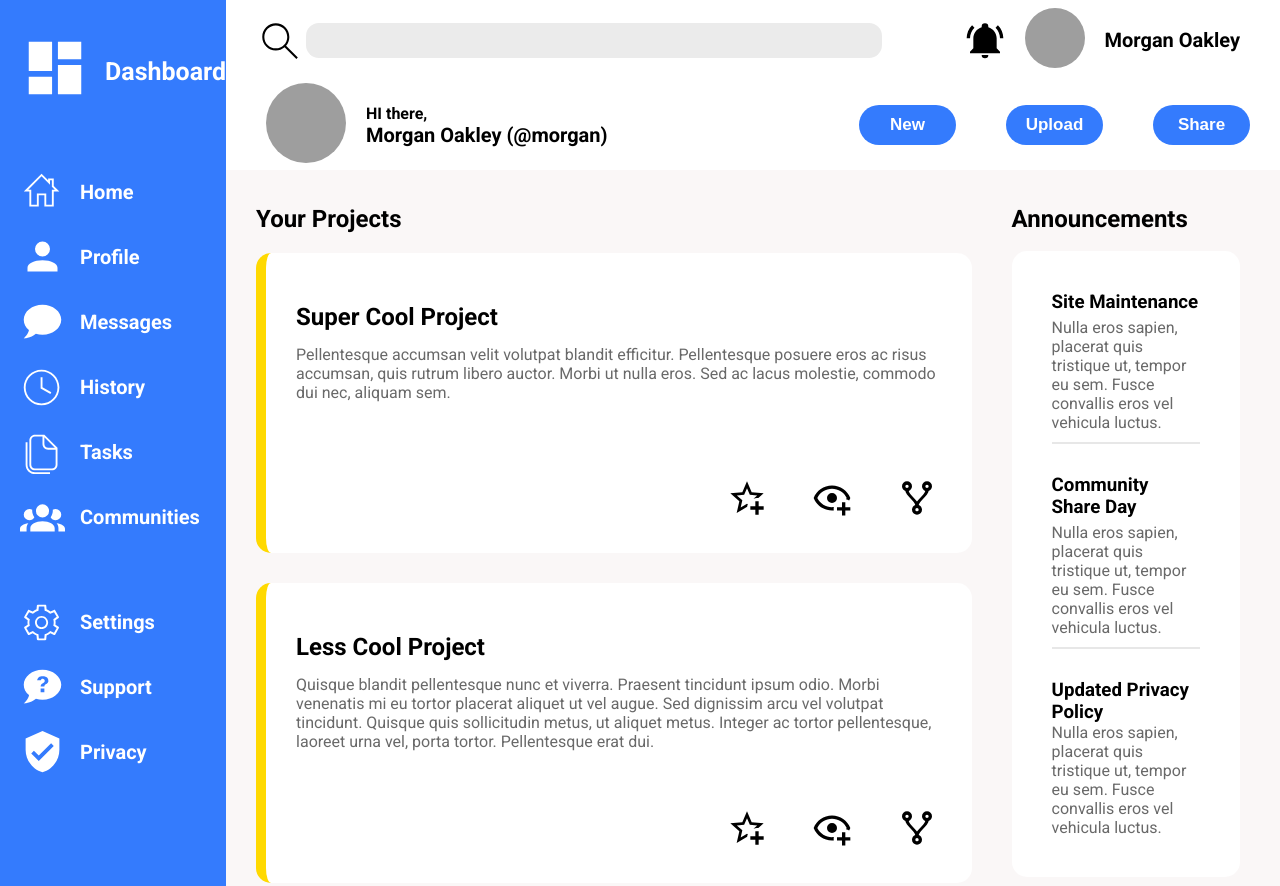
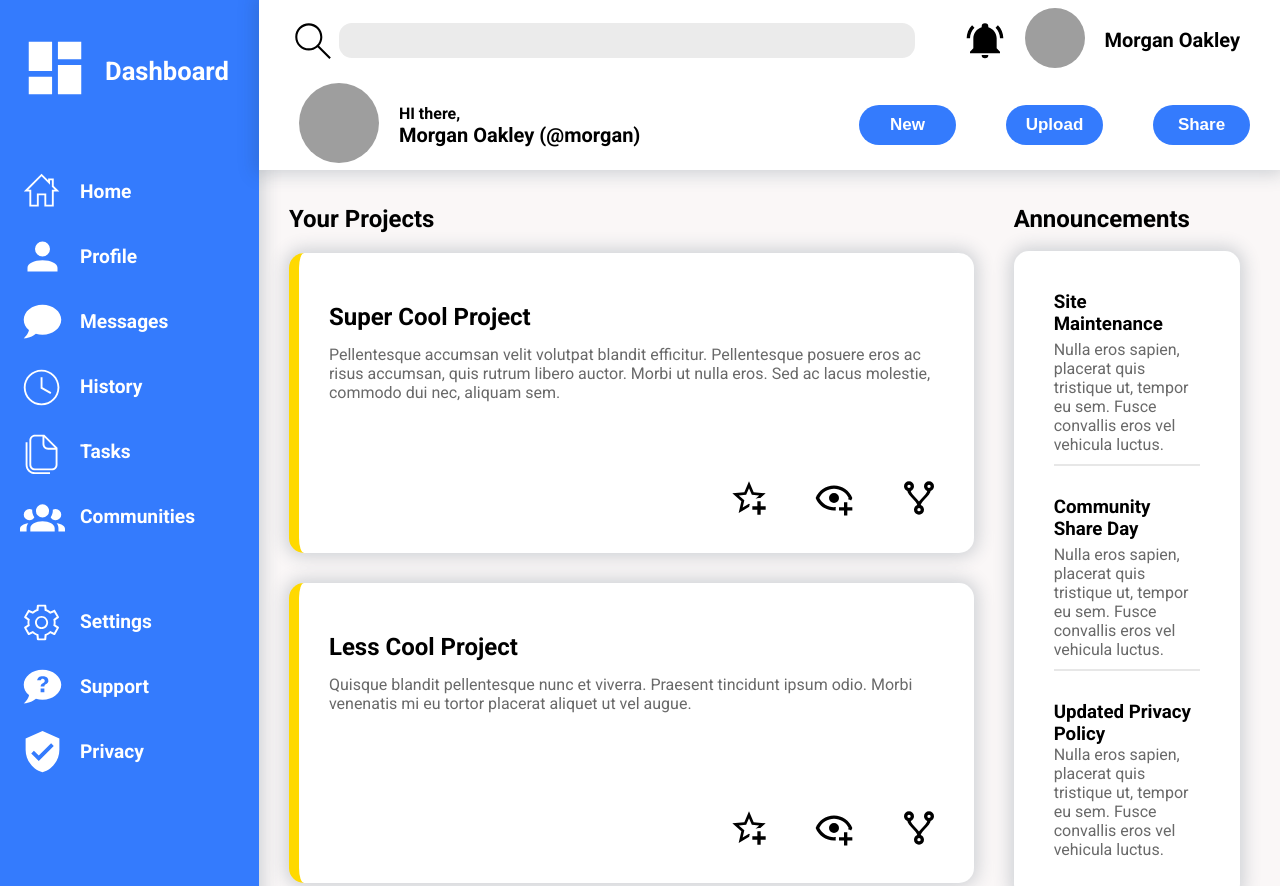
Before and after one commit to amiga07/admin-dashboard-top, a plain HTML site: page index.html in a window 1280 px wide. Shown: the top 886 px of the page. Drawn offline with Linux system fonts and the light colour scheme; grey boxes are pictures that could not be loaded.

Commit message:
added box-shadow,hovers on buttons and svgs + fixed the padding situation on the sidebar

```diff
--- a/index.html
+++ b/index.html
@@ -77,6 +77,7 @@
             </div>
         </div>
         <div class="content">
+            <div class="headers">
                 <div class="header">
                     <div class="search">
                         <svg xmlns="http://www.w3.org/2000/svg" viewBox="0 0 24 24"><title>magnify</title><path d="M9.5,4C13.09,4 16,6.91 16,10.5C16,12.12 15.41,13.6 14.43,14.73L20.08,20.38L19.37,21.09L13.72,15.44C12.59,16.41 11.11,17 9.5,17C5.91,17 3,14.09 3,10.5C3,6.91 5.91,4 9.5,4M9.5,5C6.46,5 4,7.46 4,10.5C4,13.54 6.46,16 9.5,16C12.54,16 15,13.54 15,10.5C15,7.46 12.54,5 9.5,5Z" /></svg>
@@ -111,7 +112,7 @@
                         <button>Upload</button>
                         <button>Share</button>
                     </div>
-            </div>
+            </div></div>
             <div class="main-content">
                 <div class="left">
                     <h2>Your Projects</h2>
@@ -138,8 +139,6 @@
                                 <p>
                                     Quisque blandit pellentesque nunc et viverra.
                                      Praesent tincidunt ipsum odio. Morbi venenatis mi eu tortor placerat aliquet ut vel augue.
-                                      Sed dignissim arcu vel volutpat tincidunt. Quisque quis sollicitudin metus, ut aliquet metus. Integer ac tortor pellentesque,
-                                       laoreet urna vel, porta tortor. Pellentesque erat dui.
                                 </p>
                             </div>
                             <div class="svgs">
--- a/styles.css
+++ b/styles.css
@@ -14,7 +14,6 @@ html{
 .container{
     display: grid;
     grid-template-columns: 1fr 5fr;
-    grid-template-rows: 1fr 1fr 1fr;
 
 }
 
@@ -25,8 +24,7 @@ html{
     background-color: rgb(52, 123, 253);
     color: white;
     font-weight: bold;
-    font-size: 20px;
-    grid-row: 1/4;
+    font-size: clamp(15px, 1.5vw, 22px);
 }
 .side-item{
     display: flex;
@@ -38,11 +36,12 @@ html{
 }
 .heading{
     margin-bottom: 60px;
-    font-size: 25px;
+    font-size: clamp(17px, 2vw, 29px);
     margin-top: 13px;
     display: flex;
     align-items: center;
     gap: 15px;
+    padding-right: 30px;
 }
 .first-row, .second-row{
     display: flex;
@@ -59,6 +58,7 @@ html{
     height: 80px;
     align-items: center;
     justify-content: space-between;
+
 }
 input{
     border: none;
@@ -80,11 +80,16 @@ input{
     align-items: center;
     justify-content: space-between;
     margin-bottom: 35px;
+
 }
 .right-header{
     margin-right: 30px;
     display: flex;
     gap: 50px
+}
+.headers, .sidebar, .card, .announcements, .trending-card{
+    box-shadow: 0px 0px 17px 4px rgba(34, 60, 80, 0.2);
+
 }
 button{
     width: 97px;
@@ -99,6 +104,14 @@ button{
     font-weight: bold;
     font-size: 17px;
 }
+button:hover{
+    cursor: pointer;
+    opacity: 80%;
+}
+.header svg:hover, .card svg:hover{
+    opacity: 70%;
+    cursor: pointer;
+}
 .left-header{
     margin-left: 40px;
     font-weight: bold;
@@ -109,16 +122,15 @@ button{
 .main-content{
     display: grid;
     grid-template-columns: 5fr 1.8fr;
-    grid-template-rows: 1fr 1fr 1fr;
     gap: 40px;
     justify-items: start;
+    margin-bottom: 50px;
 }
 .card-grid{
     display: grid;
     grid-template-columns: repeat(auto-fit, minmax(400px, 1fr));
     margin-left: 30px;
     gap: 30px;
-    grid-row: 1/4;
 }
 .card{
     height: 300px;
```
Lines whose indentation alone changed are shown as unchanged.
